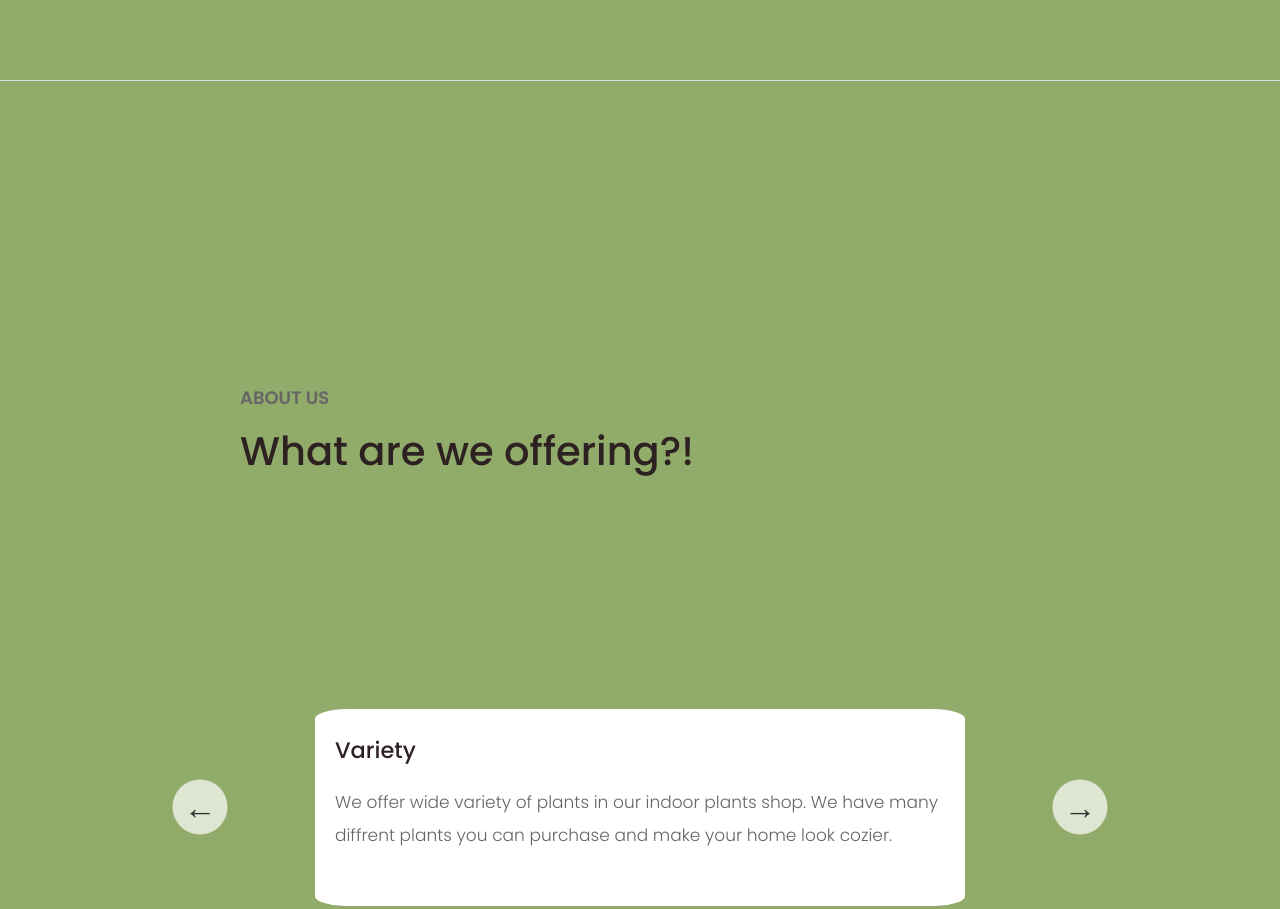
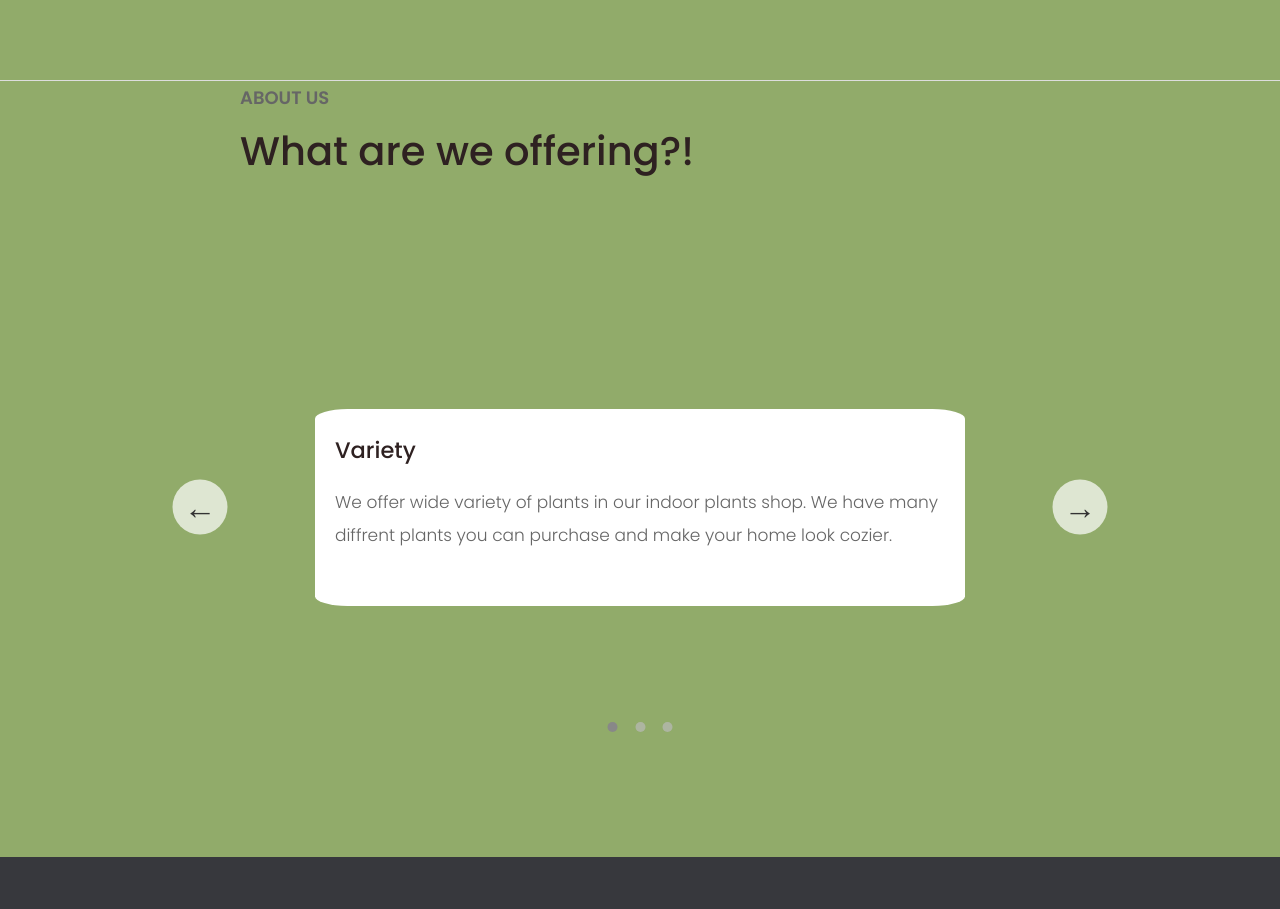
Before and after one commit to hella753/Plantarium-js, a website: page index.html in a window 1280 px wide. Shown: the part 920-1829 px from the top of the page. Drawn offline with Linux system fonts and the light colour scheme.

Commit message:
Update style.css

```diff
--- a/style.css
+++ b/style.css
@@ -33,8 +33,8 @@
 
 /* GENERAL ELEMENTS */
 #section--1 {
-  padding: 30rem 0rem;
-  margin-top: 20rem;
+  padding: 0rem 0rem;
+  margin-top: 200px;
   border-top: 1px solid #ddd;
   transition: transform 1s, opacity 1s;
 }
```
